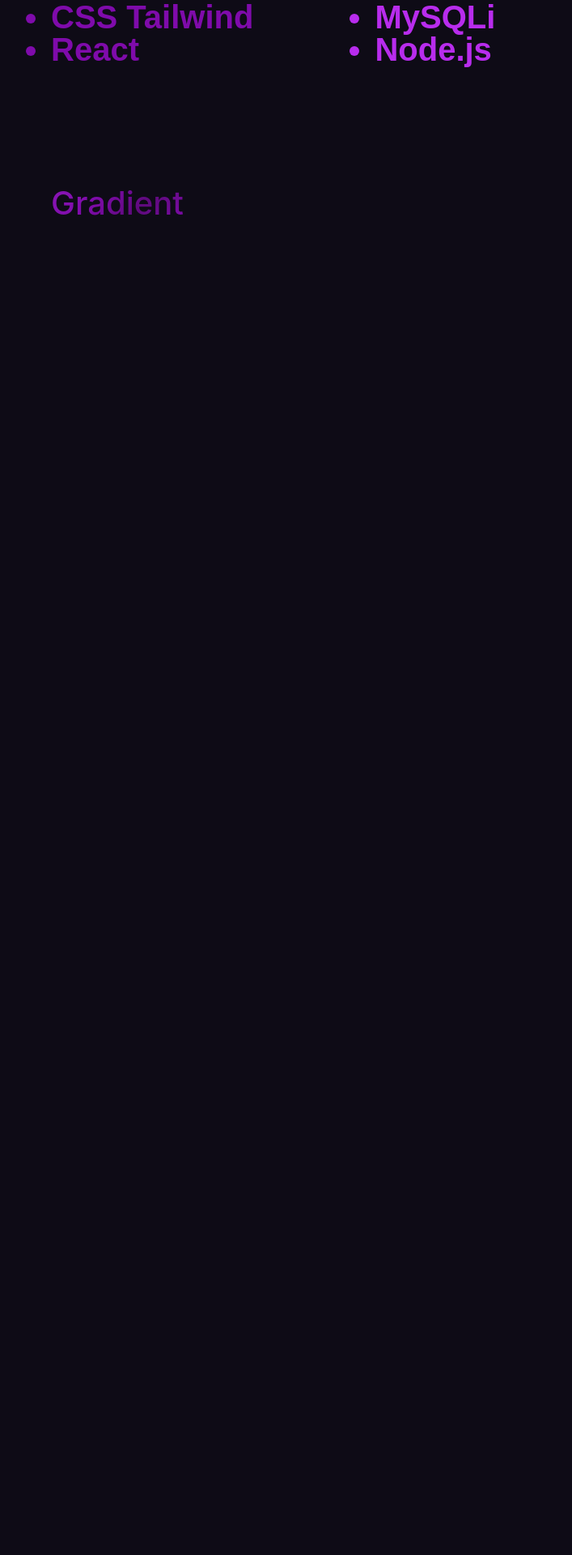
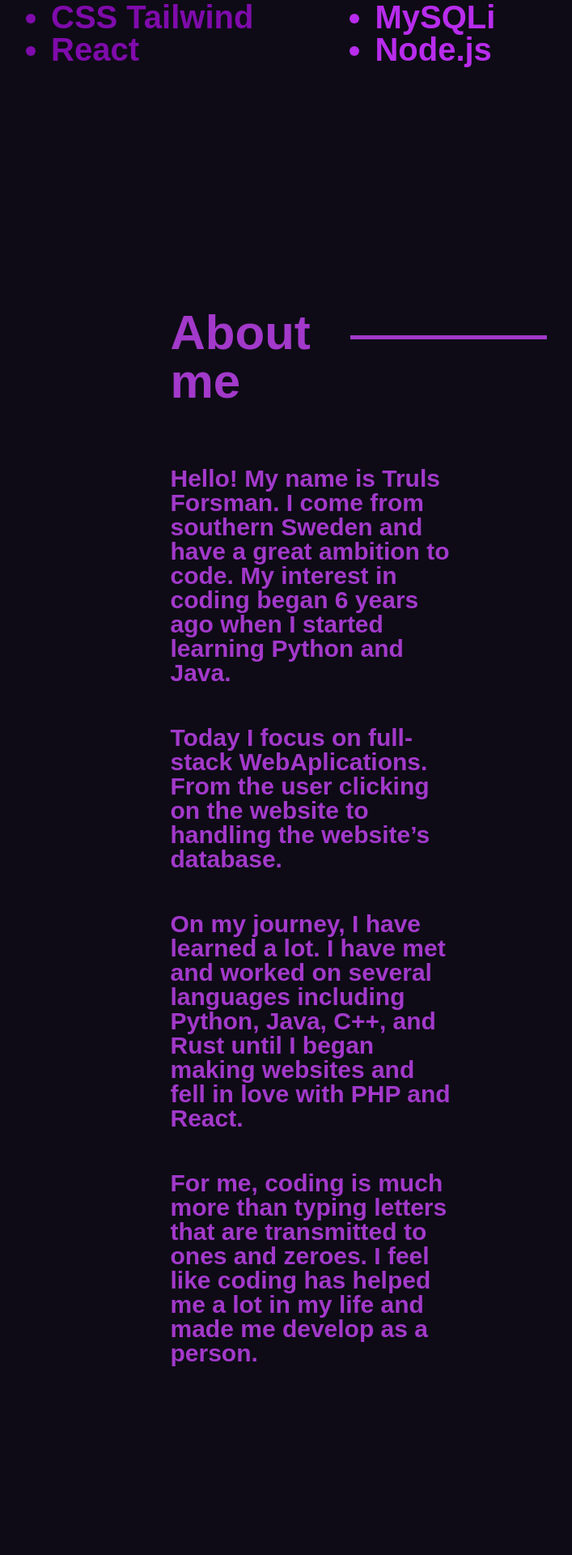
Before and after one commit to TrulsForsman/personalwebsite, a PHP site: page / in a window 1280 px wide. Shown: the part 692-2612 px from the top of the page at 81% size, without its empty margins (372-1079 px from the left). Before the commit the page ends 958 px from the top, so only its background shows below. Run offline with PHP 8.4, Linux system fonts and the light colour scheme.

Commit message:
Commited new changed to the project

```diff
--- a/includes/content.php
+++ b/includes/content.php
@@ -17,5 +17,4 @@
         <li>Node.js</li>
     </ul>
 </div>
-<div class="text">Gradient</div>
 </div>
--- a/index.php
+++ b/index.php
@@ -2,8 +2,20 @@
 </head>
 <body>
     <?php require_once('includes/navbar.php') ?>
+        <?php require_once('includes/content.php') ?>
     <div class="content">
-        <?php require_once('includes/content.php') ?>
+    <div class="second_section">
+    <div class="headerline">
+    <p class="header">About me</p>
+    <hr />
+    </div>
+    <div class="second_sectionflex">
+    <p class="txt" id="txt1">Hello! My name is Truls Forsman. I come from southern Sweden and have a great ambition to code. My interest in coding began 6 years ago when I started learning Python and Java. </p>
+    <p class="txt" id="txt2">Today I focus on full-stack WebAplications. From the user clicking on the website to handling the website’s database.</p>
+    <p class="txt" id="txt3">On my journey, I have learned a lot. I have met and worked on several languages including Python, Java, C++, and Rust until I began making websites and fell in love with PHP and React.</p>
+    <p class="txt" id="txt4">For me, coding is much more than typing letters that are transmitted to ones and zeroes. I feel like coding has helped me a lot in my life and made me develop as a person. </p>
+    </div>
+</div>
     </div>
 </body>
 </html>
--- a/static/css/stylemain.css
+++ b/static/css/stylemain.css
@@ -49,6 +49,19 @@ nav ul li a {
     padding-top: 10px;
     padding-left: 30px;
 }
+.text {
+    font-family: 'Inter', sans-serif;
+    background: linear-gradient(135deg,#EF1BF3 0%, #B82CED 10%, #A239CA 20%, #8A17B6 30%, #7F0BAB 40%, #5e0a7c 50%, #7F0BAB 60%, #8A17B6 70%, #A239CA 80%, #B82CED 90%, #EF1BF3 100% );
+    background-size: 400%;
+    -webkit-background-clip: text;
+    -webkit-text-fill-color: transparent;
+    animation: animate 15s linear infinite;
+}
+@keyframes animate {
+    100%{
+        background-position: 400%;
+    }
+}
 #wA {
     font-size: 50px;
     color: #EF1BF3;
@@ -70,16 +83,37 @@ nav ul li a {
 .first_section .Bullets .Bullet-second {
     color: #B82CED;
 }
-.text {
-    font-family: 'Inter', sans-serif;
-    background: linear-gradient(135deg,#EF1BF3 0%, #B82CED 10%, #A239CA 20%, #8A17B6 30%, #7F0BAB 40%, #5e0a7c 50%, #7F0BAB 60%, #8A17B6 70%, #A239CA 80%, #B82CED 90%, #EF1BF3 100% );
-    background-size: 400%;
-    -webkit-background-clip: text;
-    -webkit-text-fill-color: transparent;
-    animation: animate 15s linear infinite;
+.content {
+    width: 50%;
+    margin: 300px auto;
 }
-@keyframes animate {
-    100%{
-        background-position: 400%;
-    }
+.headerline {
+    display: flex;
+    flex-direction: row;
 }
+.second_section .header {
+    color: #A239CA;
+    font-size: 60px;
+    font-weight: 700;
+    padding-bottom: 50px;
+}
+hr {
+    width: 65%;
+    margin: 33px auto 0 auto;
+    background-color: #A239CA;
+    border: none;
+    height: 5px;
+
+}
+.second_section .txt {
+    color: #A239CA;
+    font-size: 30px;
+    font-weight: 550;
+    padding: 25px 0;
+}
+.second_sectionflex {
+    display: flex;
+    flex-direction: column;
+    flex-wrap: nowrap;
+    width: 75%;
+}
```
